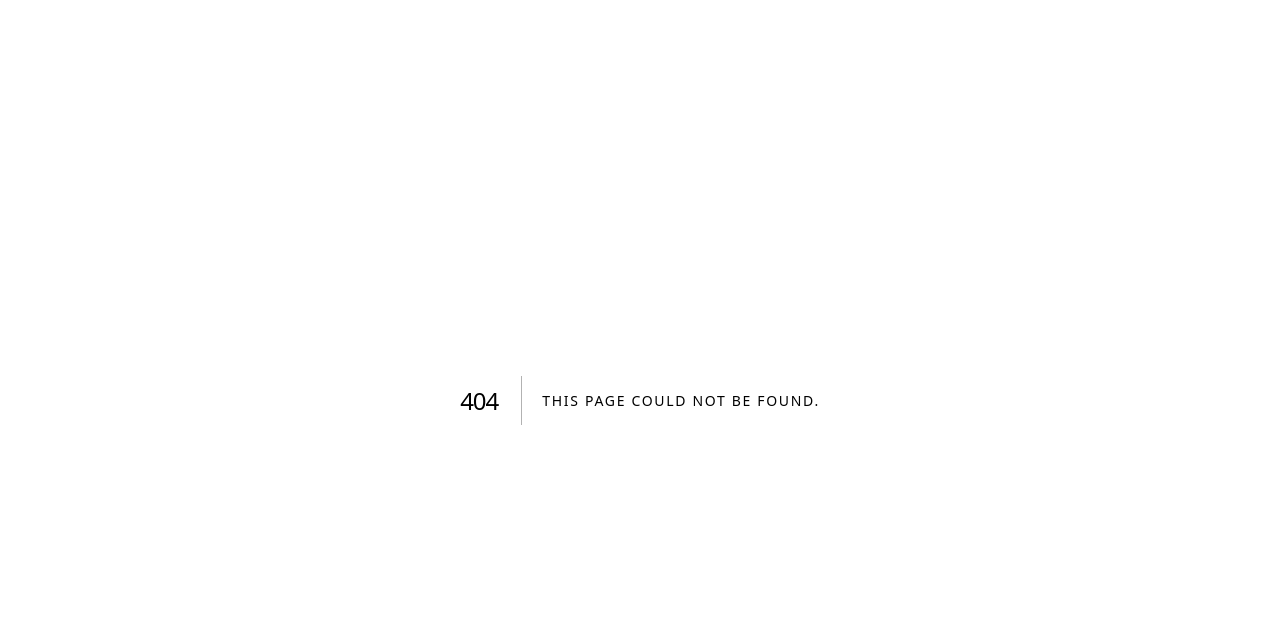
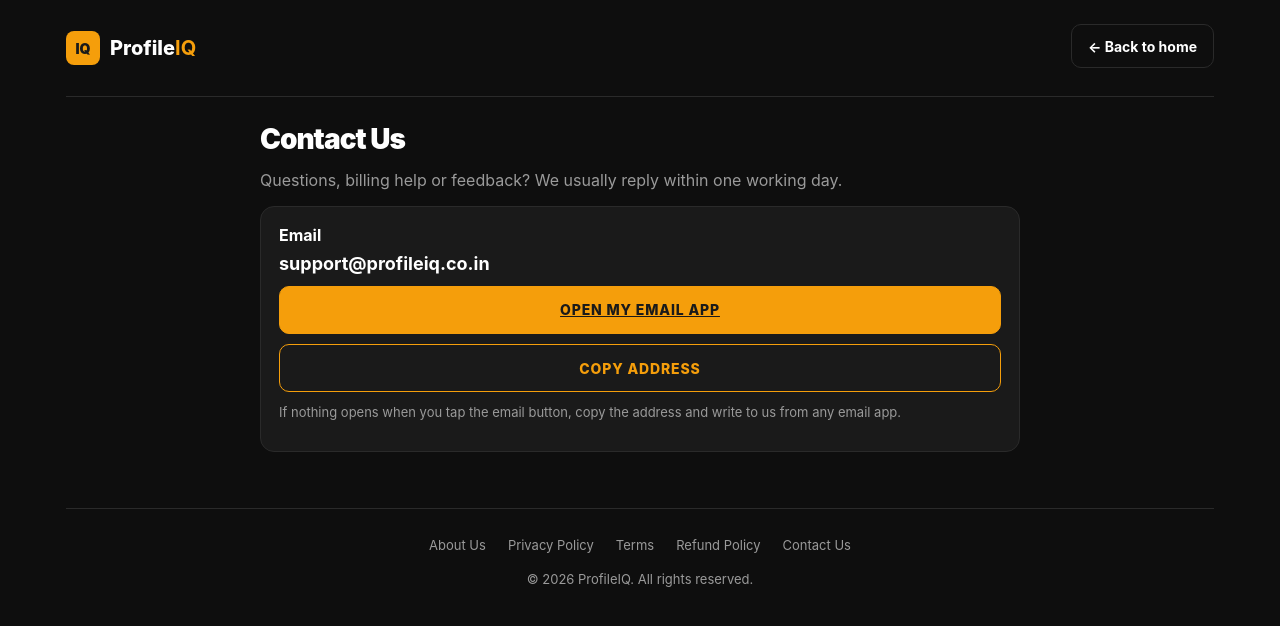
Before and after one commit to lakshmikanthkr369-svg/profileIQ, a Next.js app in the folder web/: page /contact in a window 1280 px wide. Before the commit this address had no page. Shown: the top 626 px of the page. Built offline with nearby package versions, Linux system fonts and the light colour scheme; no server answers.

Commit message:
Footer 'Contact Us' opens an in-app contact page (email + copy + support form)
Co-Authored-By: Claude Sonnet 5.5 <noreply@anthropic.com>
Claude-Session: https://claude.ai/code/session_0195wtMEqeTGrra1eK44RAT1

```diff
--- /dev/null
+++ b/web/app/contact/page.tsx
@@ -0,0 +1,5 @@
+import type { Metadata } from "next";
+import ContactPage from "@/components/ContactPage";
+
+export const metadata: Metadata = { title: "Contact Us — ProfileIQ" };
+export default function Page() { return <ContactPage />; }
--- /dev/null
+++ b/web/components/ContactPage.tsx
@@ -0,0 +1,48 @@
+"use client";
+import { useEffect, useState } from "react";
+import Link from "next/link";
+import { supabase } from "@/lib/supabase";
+import SiteFooter from "./SiteFooter";
+
+const EMAIL = "support@profileiq.co.in";
+
+export default function ContactPage() {
+  const [signedIn, setSignedIn] = useState(false);
+  const [copied, setCopied] = useState(false);
+  useEffect(() => { supabase.auth.getSession().then(({ data }) => setSignedIn(!!data.session)); }, []);
+
+  async function copy() {
+    try { await navigator.clipboard.writeText(EMAIL); setCopied(true); setTimeout(() => setCopied(false), 2000); }
+    catch { /* clipboard blocked: the address is shown on screen to select */ }
+  }
+
+  return (
+    <main className="legalpage">
+      <header className="legal-top">
+        <Link href="/" className="brand" aria-label="ProfileIQ home"><span className="mark">IQ</span><span>Profile<b>IQ</b></span></Link>
+        <Link href="/" className="backbtn">← Back to home</Link>
+      </header>
+      <section className="acct-page">
+        <h1 className="acct-title">Contact Us</h1>
+        <p className="muted" style={{ marginBottom: 16 }}>Questions, billing help or feedback? We usually reply within one working day.</p>
+        {signedIn && (
+          <div className="card" style={{ marginBottom: 14 }}>
+            <strong>Send us a message</strong>
+            <p className="muted" style={{ margin: "6px 0 12px" }}>The quickest way: it reaches us with your account details attached.</p>
+            <Link href="/support" className="btn" style={{ display: "block" }}>Open the support form</Link>
+          </div>
+        )}
+        <div className="card">
+          <strong>Email</strong>
+          <p style={{ margin: "8px 0 12px", fontSize: 18, fontWeight: 700, overflowWrap: "anywhere", userSelect: "all" }}>{EMAIL}</p>
+          <div className="row">
+            <a className="btn" href={`mailto:${EMAIL}`}>Open my email app</a>
+            <button className="ghost" onClick={copy} aria-live="polite">{copied ? "Copied ✓" : "Copy address"}</button>
+          </div>
+          <p className="muted" style={{ fontSize: 13, marginTop: 12 }}>If nothing opens when you tap the email button, copy the address and write to us from any email app.</p>
+        </div>
+      </section>
+      <SiteFooter />
+    </main>
+  );
+}
--- a/web/components/SiteFooter.tsx
+++ b/web/components/SiteFooter.tsx
@@ -8,7 +8,7 @@ export default function SiteFooter() {
         <Link href="/privacy">Privacy Policy</Link>
         <Link href="/terms">Terms</Link>
         <Link href="/refund">Refund Policy</Link>
-        <a href="mailto:support@profileiq.co.in">Contact</a>
+        <Link href="/contact">Contact Us</Link>
       </nav>
       <p>© {new Date().getFullYear()} ProfileIQ. All rights reserved.</p>
     </footer>
```
